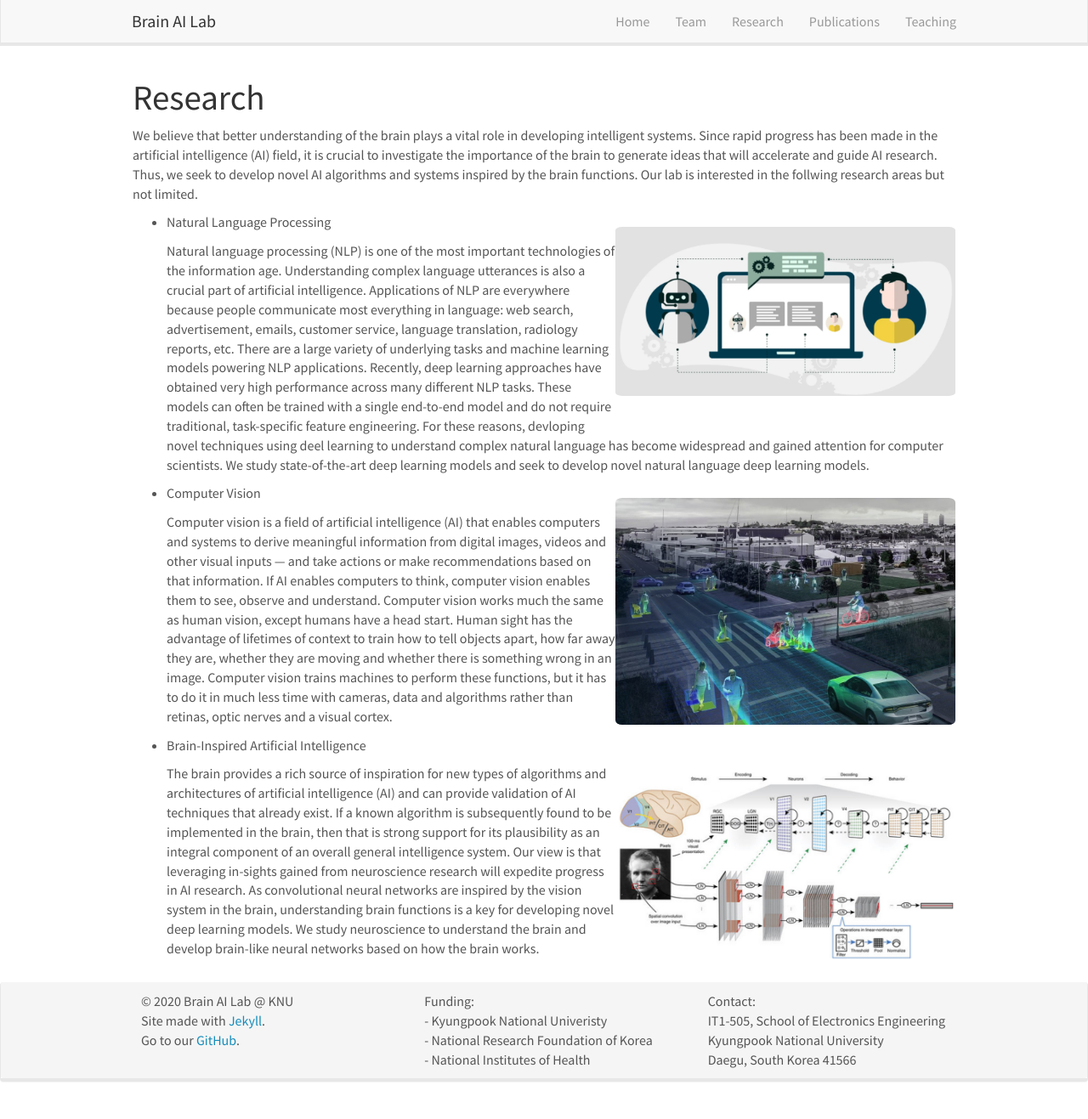
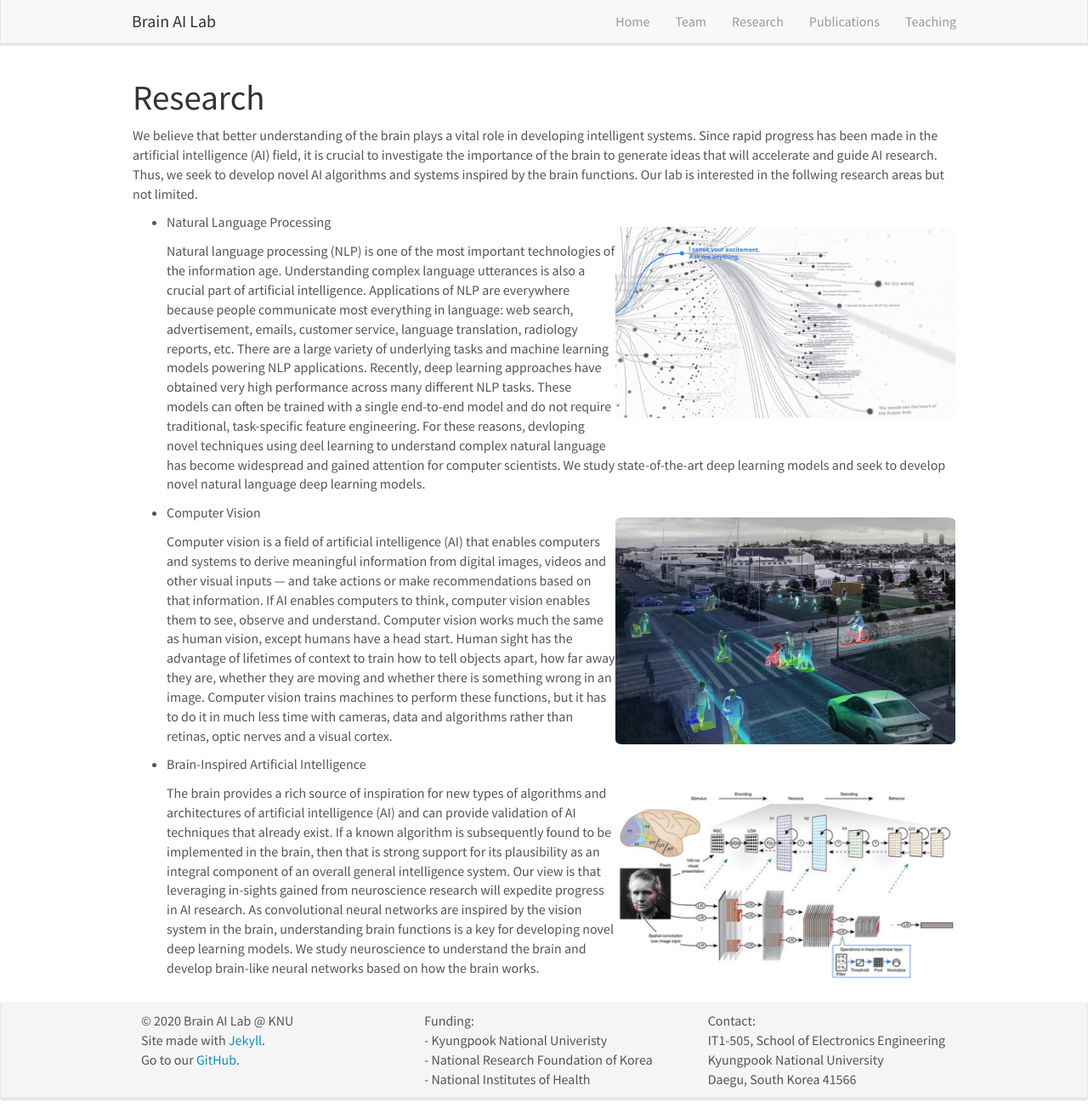
Before and after one commit to KNU-BrainAI/knu-brainai.github.io, a Jekyll site: the page built from _pages/research.md, in a window 1280 px wide and 1317 px high. Shown: the whole window at 85% size. Built offline with Jekyll 4.4.1, drawn with Linux system fonts in a browser that asks for light colours; nearby versions of some CDN libraries.

Commit message:
Update research.md

```diff
--- a/_pages/research.md
+++ b/_pages/research.md
@@ -10,7 +10,7 @@ permalink: /research/
 
 We believe that better understanding of the brain plays a vital role in developing intelligent systems. Since rapid progress has been made in the artificial intelligence (AI) field, it is crucial to investigate the importance of the brain to generate ideas that will accelerate and guide AI research. Thus, we seek to develop novel AI algorithms and systems inspired by the brain functions. Our lab is interested in the follwing research areas but not limited.
 
-- Natural Language Processing ![]({{ site.url }}{{ site.baseurl }}/images/nlp.png){: style="width: 400px; float: right"}
+- Natural Language Processing ![]({{ site.url }}{{ site.baseurl }}/images/lamda.jpg){: style="width: 400px; float: right"}
 
   Natural language processing (NLP) is one of the most important technologies of the information age. Understanding complex language utterances is also a crucial part of artificial intelligence. Applications of NLP are everywhere because people communicate most everything in language: web search, advertisement, emails, customer service, language translation, radiology reports, etc. There are a large variety of underlying tasks and machine learning models powering NLP applications. Recently, deep learning approaches have obtained very high performance across many different NLP tasks. These models can often be trained with a single end-to-end model and do not require traditional, task-specific feature engineering. For these reasons, devloping novel techniques using deel learning to understand complex natural language has become widespread and gained attention for computer scientists. We study state-of-the-art deep learning models and seek to develop novel natural language deep learning models.
 
```
